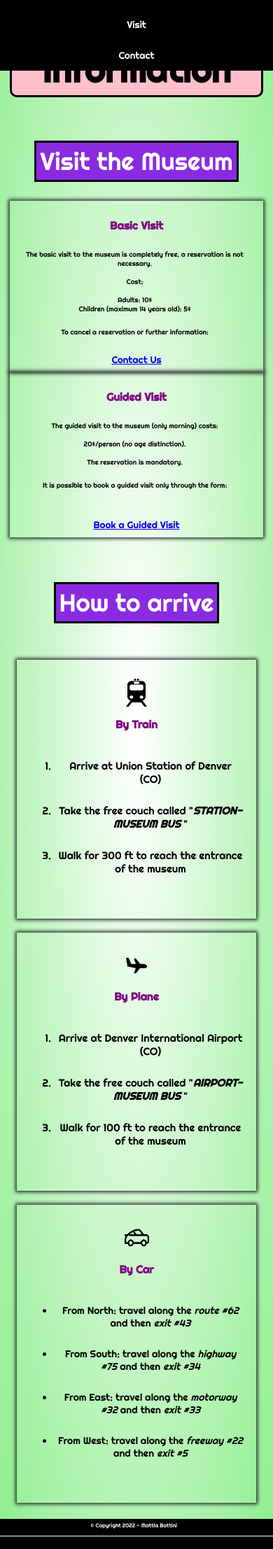
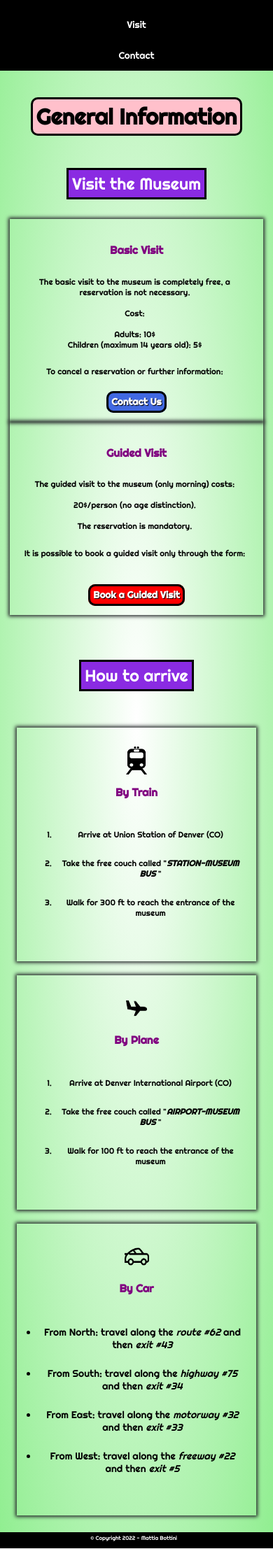
Before and after one commit to mattiabottini/ScienceMuseum, a PHP site: page /info.html in a window 390 px wide. Shown: the part 155-2369 px from the top of the page at 70% size. Run offline with PHP 8.4, Linux system fonts and the light colour scheme.

Commit message:
media queries

```diff
--- a/book.css
+++ b/book.css
@@ -109,6 +109,7 @@ ul {
     margin-right: 20px;
     margin-left: 20px;
     margin-bottom: 0px;
+    padding-bottom: 20px;
     border:none;
     box-shadow: 0 0 5px 2px #282a2d;
 }
@@ -371,6 +372,22 @@ a.bigButton {
 
 @media screen and (max-width: 600px) {
 
+
+    h1 {
+        margin-top: 200px;
+        font-size: 8vw;
+    }
+
+    h2.infoTitle{
+        font-size: 6vw;
+    }
+
+    h3{
+        font-size: 2.8vw;
+    }
+
+
+
     #header{
         width: 100%;
     }
@@ -384,6 +401,33 @@ a.bigButton {
         width: 12vw;
         height: 9vw;
         vertical-align:middle;
+    }
+
+    #times{
+        display: none;
+    }
+
+    table {
+        display: flex;
+        flex-wrap: nowrap;
+        justify-content: center;
+        border: none;
+    }
+
+    tr {
+        display: flex;
+        flex-direction: column;
+        border: none;
+    }
+
+    td {
+        white-space:nowrap;
+        height: fit-content;
+        font-size: 3vw;
+    }
+
+    td.lastRow {
+        margin-bottom: 4vw;
     }
 
     .navbar a {
@@ -415,7 +459,7 @@ a.bigButton {
 
     .subnav-content {
         display: none;
-        position:absolute;
+        position: absolute;
         text-align: center;
         width: auto;
     }
@@ -456,8 +500,7 @@ a.bigButton {
 
     .column{
         margin: 0px;
-        padding: 10px;
-
+        padding: 20px;
     }
 
     .homeTitle {
@@ -480,11 +523,24 @@ a.bigButton {
     }
 
     .infoDescription{
+        font-size: 3vw;
+    }
+
+    ul{
         font-size: 2.5vw;
+        padding-left: 17px;
+    }
+
+    li {
+        font-size: 3vw;
     }
 
     li.indexBlock{
-        font-size: 2.5vw;
+        font-size: 3vw;
+    }
+
+    #textarea {
+        width: auto;
     }
 
     #disclaimer {
--- a/book.html
+++ b/book.html
@@ -4,6 +4,7 @@
         <title> Book a Visit </title>
         <link rel="stylesheet" type="text/css" href="./book.css">
         <script src="HomePageJS.js"></script>
+        <meta name="viewport" content="width=device-width, initial-scale=1">
     </head>
     <body>
         <header id="header"><br> <img class = "headerImage" src="./logo.svg" alt="logo"><a class="header" href="./index.php">National Museum of Colorado</a></header>
@@ -64,7 +65,7 @@
                         <td  >
                             <b>15:00-16:00</b>
                         </td>
-                        <td  >
+                        <td>
                             <b>17:00-18:00</b>
                         </td>
                     </tr>
--- a/contact.html
+++ b/contact.html
@@ -4,6 +4,7 @@
         <title> Contact Us </title>
         <link rel="stylesheet" type="text/css" href="./book.css">
         <script src="HomePageJS.js"></script>
+        <meta name="viewport" content="width=device-width, initial-scale=1">
     </head>
     <body>
       <header id="header"><br> <img class = "headerImage" src="./logo.svg" alt="logo"><a class="header" href="./index.php">National Museum of Colorado</a></header>
--- a/contactReservation.php
+++ b/contactReservation.php
@@ -6,6 +6,7 @@
     $subject = $_POST['subject'];
     $message = $_POST['textarea'];
     echo "<link rel='stylesheet' type='text/css' href='./book.css'/>";
+    echo "<meta name='viewport' content='width=device-width, initial-scale=1'>";
     $contactAccepted='<header id="header"><br> <img class = "headerImage" src="./logo.svg" alt="logo"><a class="header" href="./index.php">National Museum of Colorado</a></header>
     <div class="navbar">
     <a href="./index.php">Home</a>
--- a/info.html
+++ b/info.html
@@ -4,6 +4,7 @@
         <title> Info </title>
         <link rel="stylesheet" type="text/css" href="./book.css">
         <script src="HomePageJS.js"></script>
+        <meta name="viewport" content="width=device-width, initial-scale=1">
     </head>
     <body>
             <header id="header"><br> <img class = "headerImage" src="./logo.svg" alt="logo"><a class="header" href="./index.php">National Museum of Colorado</a></header>
@@ -15,13 +16,13 @@
                       <h3 class="info">Basic Visit</h3>
                       <p class="infoDescription">The basic visit to the museum is completely free, a reservation is not necessary.<br><br>Cost: <br><br> Adults: 10$ <br> Children (maximum 14 years old): 5$</p> <br>
                       <p class="infoDescription">To cancel a reservation or further information:</p><br><br>
-                      <a class="contact" href="./contact.html">Contact Us</a>
+                      <a class="littleButton" href="./contact.html">Contact Us</a>
                     </div>
                     <div class="column">
                       <h3 class="info">Guided Visit</h3>
                       <p class="infoDescription">The guided visit to the museum (only morning) costs: <br><br> 20$/person (no age distinction). <br><br>The reservation is mandatory.</p> <br>
                       <p class="infoDescription">It is possible to book a guided visit only through the form:</p><br><br><br>
-                      <a class="infoBook" href="./book.html">Book a Guided Visit</a>
+                      <a class="littleButton" href="./book.html" style="background-color: red;">Book a Guided Visit</a>
                     </div>
                   </div>
             </article> <br><br>
--- a/reservation.php
+++ b/reservation.php
@@ -7,6 +7,7 @@
     $dates = $_POST['date'];
     $timeslot = $_POST['timeslot'];
     echo "<link rel='stylesheet' type='text/css' href='./book.css' />";
+    echo "<meta name='viewport' content='width=device-width, initial-scale=1'>";
     $htmlAccepted='<header id="header"><br> <img class = "headerImage" src="./logo.svg" alt="logo"><a class="header" href="./index.php">National Museum of Colorado</a></header>
     <div class="navbar">
     <a href="./index.php">Home</a>
```
Also changed, not shown: botany.php (+3 -2 lines), mineralogy.php (+2 -2 lines), zoology.php (+2 -2 lines).
